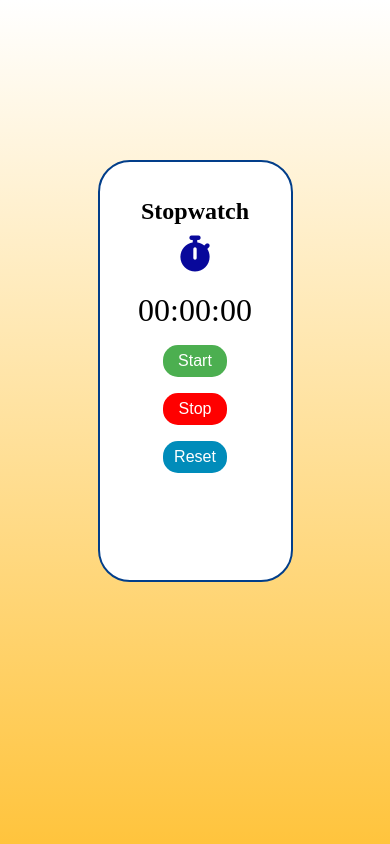
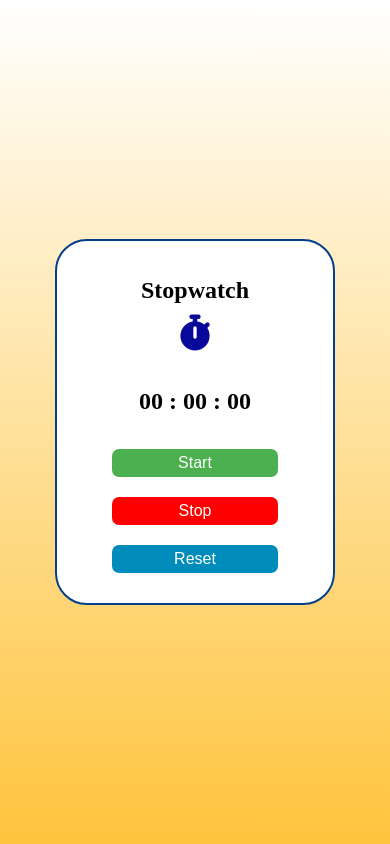
Before and after one commit to Anjali-Singh02/Stopwatch, a plain HTML site: page index.html in a window 390 px wide. Both pictures are taken after a click on the button "Reset". Shown: the top 844 px of the page. Drawn offline with Linux system fonts and the light colour scheme.

Commit message:
updated css file with responsiveness and size effects updated js file with program logic updated html file with h1 time div

```diff
--- a/index.css
+++ b/index.css
@@ -1,22 +1,26 @@
+* {
+	box-sizing: border-box;
+}
 
 body {
-    background: linear-gradient(to top, #ffc43d,
-            #ffffff);
+	background: linear-gradient(to top, #ffc43d, #ffffff);
 	background-size: cover;
+	margin: 0;
+	padding: 0;
 	height: 100vh;
 	background-attachment: fixed;
-
+	display: flex;
+	justify-content: center;
+	align-items: center;
 }
 
 .container {
 	box-sizing: border-box;
 	border: 2px solid #023e8a;
 	text-align: center;
-    width: 30vw;
-    height: 42vh;
 	border-radius: 2rem;
-    margin: 10rem auto;
 	padding: 2rem;
+	margin: 2rem;
 	background-color: white;
 	padding: 20px;
 }
@@ -24,7 +28,7 @@ body {
 .timer-container {
 	display: flex;
 	justify-content: center;
-    padding: .5rem;
+	padding: 0.5rem;
 	font-size: 2rem;
 }
 
@@ -37,81 +41,53 @@ h1 {
 }
 
 button {
-    width: 25%;
-    height: 15%;
-    padding: auto;
+	padding: 5px 20px;
 	font-size: 1.5rem;
 	gap: 5rem;
-    margin: .5rem;
+	transition-property: all;
+	transition-timing-function: ease-in-out;
+	transition-duration: 300ms;
+	margin: 0.5rem;
 	border: none;
-    border-radius: 15px;
+	border-radius: 7px;
 	color: #fff;
-    transition: height 1.5s ease-in-out 1s;
 }
 
 button:hover {
 	transform: scale(1.2);
-
 }
 
 #btn {
-    background-color: #4CAF50;
-    ;
-
+	background-color: #4caf50;
 }
 
 #btn1 {
 	background-color: #ff0000;
-    ;
 }
 
 #btn2 {
-    background-color: #008CBA;
+	background-color: #008cba;
 }
 
-@media (max-width : 1140px) {
-    .container {
-        height: 50vh;
-        width: 30vw;
-    }
+@media (max-width: 1140px) {
 	button {
 		font-size: 1.2rem;
-        width: 5rem;
-        height: 2.2rem;
 	}
 }
-@media (max-width : 880px) {
-    .container {
-        height: 55vh;
-        width: 30vw;
-        padding: 20px;
-    }
+@media (max-width: 880px) {
 	button {
 		font-size: 1.2rem;
-        width: 5rem;
-        height: 2.2rem;
 	}
 	h1 {
 		font-size: 2rem;
 	}
 }
 
-@media (max-width : 600px) {
-    .container {
-        height: 55vh;
-        width: 40vw;
-        padding: 20px;
-    }
-}
-@media (max-width : 445px) {
-    .container {
-        width: 50vw;
-        height: 50vh;
-    }
+@media (max-width: 445px) {
 	button {
 		font-size: 1rem;
-        width: 4rem;
-        height: 2rem;
+		width: 70%;
+		margin: 10px 0;
 	}
 	h1 {
 		font-size: 1.5rem;
--- a/index.html
+++ b/index.html
@@ -1,34 +1,29 @@
 <!DOCTYPE html>
 <html lang="en">
-
 	<head>
-    <meta charset="UTF-8">
-    <meta http-equiv="X-UA-Compatible" content="IE=edge">
-    <meta name="viewport" content="width=device-width, initial-scale=1.0">
+		<meta charset="UTF-8" />
+		<meta http-equiv="X-UA-Compatible" content="IE=edge" />
+		<meta name="viewport" content="width=device-width, initial-scale=1.0" />
 		<title>Document</title>
-    <link rel="stylesheet" href="index.css">
-    <script src="https://kit.fontawesome.com/75f24fc3bb.js" crossorigin="anonymous"></script>
+		<link rel="stylesheet" href="index.css" />
+		<script
+			src="https://kit.fontawesome.com/75f24fc3bb.js"
+			crossorigin="anonymous"
+		></script>
 	</head>
 
 	<body>
-
 		<div class="container">
-        <h1>Stopwatch </h1>
+			<h1>Stopwatch</h1>
 			<h1><i class="fa-sharp fa-solid fa-stopwatch fa-xl"></i></h1>
 			<div class="timer-container">
-            <div id="hr">00</div>
-            <span>:</span>
-            <div id="min">00</div>
-            <span>:</span>
-            <div id="sec">00</div>
+				<h1 id="time">00 : 00 : 00</h1>
 			</div>
 			<button onclick="start()" id="btn">Start</button>
 			<button onclick="stop()" id="btn1">Stop</button>
 			<button onclick="reset()" id="btn2">Reset</button>
 		</div>
 
-
 		<script src="index.js"></script>
 	</body>
-
 </html>
--- a/index.js
+++ b/index.js
@@ -1,42 +1,40 @@
 let hours = document.getElementById('hr');
 let minutes = document.getElementById('min');
 let seconds = document.getElementById('sec');
+let time = document.getElementById('time');
 
-let hh = 0
-let mm = 0
-let ss = 0
+let hh = 0;
+let mm = 0;
+let ss = 0;
 let id;
 
 let start = () => {
-    id = setInterval(startStopWatch, 1000)
-}
+	id = setInterval(startStopWatch, 1000);
+};
 let startStopWatch = () => {
-    if (ss == 59) {
-        mm++;
-        ss=0;
-        if(mm==59){
-            hh++;
-            mm=0;
-        }
-    }
-    else {
-        ss++;
-    }
+	ss = (ss + 1) % 60;
+	if (ss === 0) {
+		mm = (mm + 1) % 60;
+		if (mm === 0) {
+			hh = (hh + 1) % 24;
+		}
+	}
 
-    hours.innerHTML = (hh < 10) ? "0" + hh : hh;
-    minutes.innerHTML = (mm < 10) ? "0" + mm : mm;
-    seconds.innerHTML = (ss < 10) ? "0" + ss : ss;
-}
+	const tempTime = `${hh < 10 ? '0' + hh : hh} : ${
+		mm < 10 ? '0' + mm : mm
+	} : ${ss < 10 ? '0' + ss : ss}`;
+	time.innerHTML = tempTime;
+};
 
 let stop = () => {
-    clearInterval(id);
-}
+	clearInterval(id);
+};
 let reset = () => {
-    clearInterval(id);
-    hh = 0
-    mm = 0
-    ss = 0
-    hours.innerHTML = (hh < 10) ? "0" + hh : hh;
-    minutes.innerHTML = (mm < 10) ? "0" + mm : mm;
-    seconds.innerHTML = (ss < 10) ? "0" + ss : ss;
-}
+	clearInterval(id);
+	hh = 0;
+	mm = 0;
+	ss = 0;
+
+	const tempTime = '0' + hh + ' : ' + '0' + mm + ' : ' + '0' + ss;
+	time.innerHTML = tempTime;
+};
```
Also changed, not shown: 1 other file. Lines whose indentation alone changed are shown as unchanged.
